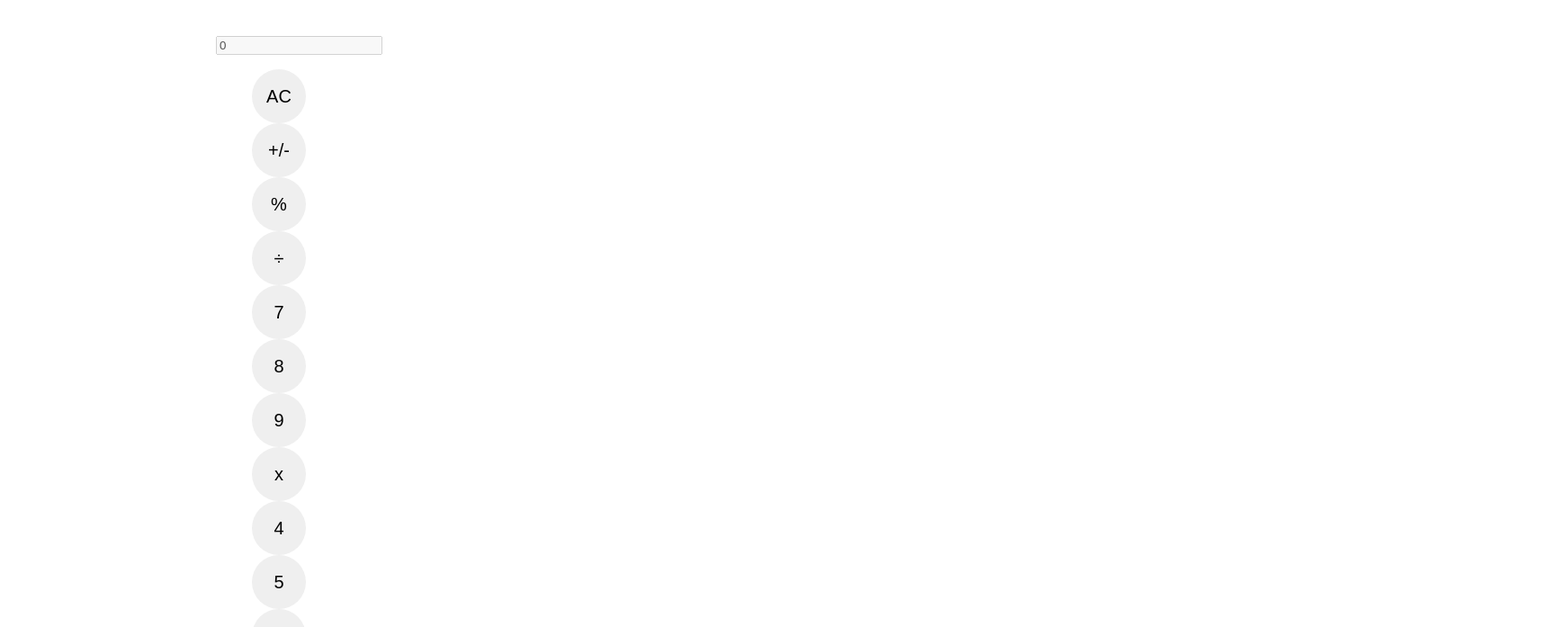
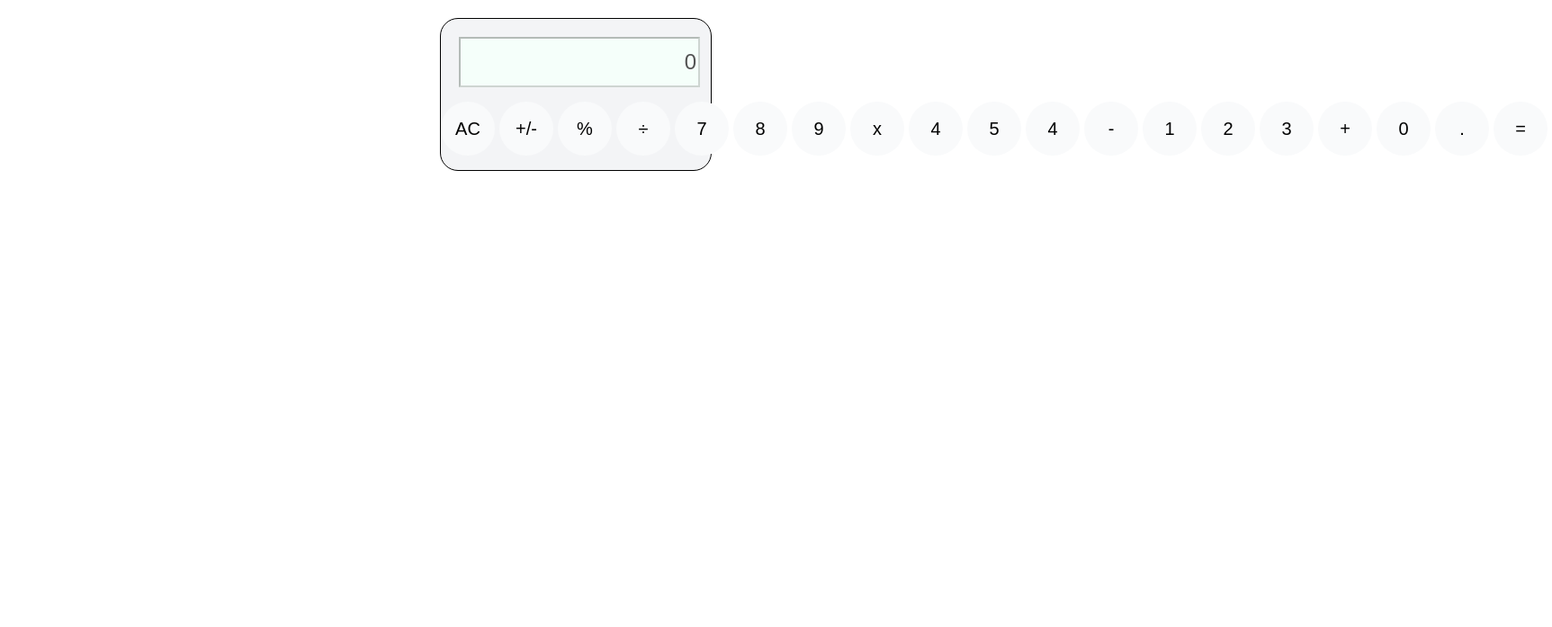
Before and after one commit to MaksymPavlichenko/JS-calculator, a plain HTML site: page index.html in a window 1280 px wide. Shown: the top 697 px of the page at 90% size, 1725 px wide, since content can reach past the window. Drawn offline with Linux system fonts and the light colour scheme.

Commit message:
Update styles.css

```diff
--- a/styles.css
+++ b/styles.css
@@ -5,6 +5,20 @@ body {
     font-size: 16px;
     margin: 0;
     padding: 0;
+
+}
+
+ul {
+    display: flex;
+    padding: 0;
+
+}
+
+li {
+    list-style: none;
+    display: flex;
+    flex-basis: calc(20%);
+
 }
 
 button {
@@ -17,16 +31,34 @@ button {
     width: 60px;
     height: 60px;
     font-size: 20px;
+    margin-right: 5px;
+
+    background-color: #F9FAFB;
+
+
 }
 
-li {
-    list-style: none;
-    display: flex;
-    flex-basis: calc(100% / 4);
+
+
+.calc {
+    margin-top: 20px;
+    width: 300px;
+    padding-top: 20px;
+    border-radius: 20px;
+
+    background-color: #F3F4F6;
+    border: 1px solid #000;
 
 }
-.calc {
-    margin-top: 20px;
-    width: 800px;
-    padding-top: 20px;
+
+.calc_result {
+    width: 260px;
+    height: 50px;
+    margin-right: 20px;
+    margin-left: 20px;
+    align-items: center;
+    text-align: right;
+
+    font-size: 24px;
+    background-color: mintcream;
 }
```
